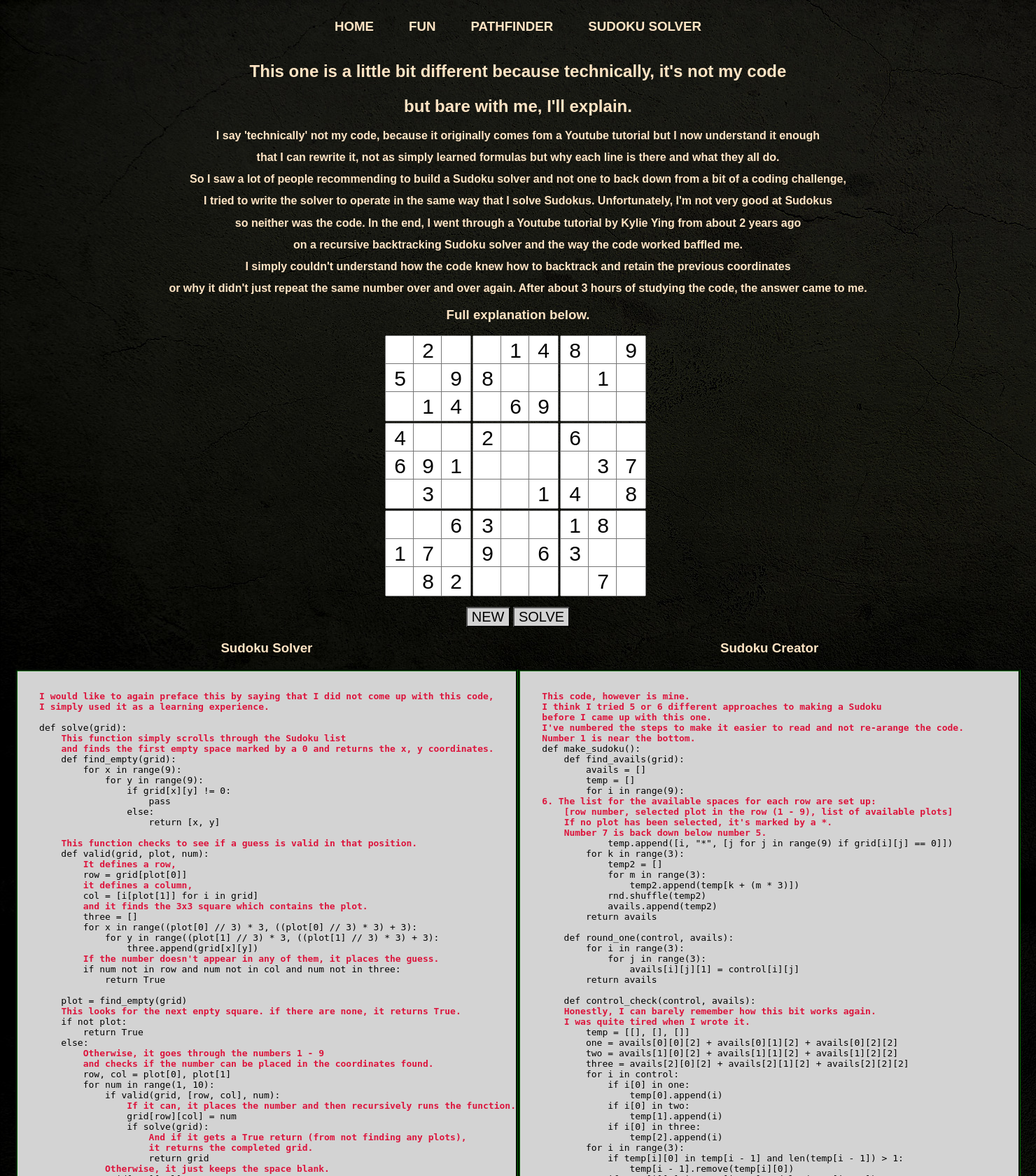
After one commit to Mediocrates78/PythonCVwebsite, a Django app: page /sudoku in a window 1480 px wide. The commit adds this page. Shown: the top 1680 px of the page at 70% size. Run offline with Django 4.2, Linux system fonts and the light colour scheme.

Commit message:
Sudoku page complete

```diff
--- a/main/static/css/style.css
+++ b/main/static/css/style.css
@@ -13,6 +13,7 @@ h1 {
 
 h2 {
     color: bisque;
+    line-height: 30px;
 }
 
 h3 {
@@ -47,6 +48,10 @@ a {
 
 .nav_path {
     grid-column: 3;
+}
+
+.nav_sudoku {
+    grid-column: 4;
 }
 
 .home_table_wrapper {
@@ -211,3 +216,19 @@ div[name=display_code] {
     height: 30px;
     width: 30px;
 }
+
+.sud_wrapper {
+    width: 380px;
+    margin-left: auto;
+    margin-right: auto;
+    display: grid;
+    grid-template-columns: 40px 40px 45px 40px 40px 45px 40px 40px 40px;
+    grid-template-rows: 40px 40px 45px 40px 40px 45px 40px 40px 40px;
+}
+
+.sud_plot {
+    height: 37px;
+    width: 35px;
+    font-size: 30px;
+    text-align: center;
+}
--- /dev/null
+++ b/main/static/js/sudoku.js
@@ -0,0 +1,45 @@
+let container = document.querySelector(".sud_wrapper")
+
+buildGrid()
+
+function buildGrid() {
+
+    for (let x = 0; x < 9; x++) {
+        for (let y = 0; y < 9; y++) {
+            if (unsolved[x][y] == 0) {
+                unsolved[x][y] = ""
+            }
+            let plotId = x.toString() + y.toString()
+            const plot = document.createElement('input')
+            plot.setAttribute('class', 'sud_plot')
+            plot.setAttribute('value', unsolved[x][y])
+            plot.setAttribute('id', plotId)
+            plot.setAttribute('maxlength', 1)
+            plot.addEventListener('keyup', numFilter)
+            plot.style.gridColumn = x + 1
+            plot.style.gridRow = y + 1
+            container.append(plot)
+        }
+    }
+}
+
+function numFilter() {
+    let entered = this.value
+    const nums = ['1', '2', '3', '4', '5', '6', '7', '8', '9']
+    if (nums.includes(entered)) {
+        pass
+    } else {
+        this.value = ""
+    }
+}
+
+const btn = document.getElementById("solve");
+btn.addEventListener('click', function onClick() {
+    for (let x = 0; x < 9; x++) {
+        for (let y = 0; y < 9; y++) {
+            const plotId = x.toString() + y.toString()
+            let plot = document.getElementById(plotId)
+            plot.setAttribute('value', solved[x][y])
+        }
+    }
+})
--- a/main/templates/main/lowest.html
+++ b/main/templates/main/lowest.html
@@ -5,7 +5,7 @@
 {% block content %}
 
 <div class="coding_body">
-    <h2>
+    <h2 style="font-kerning: 100px;">
         Here is a completely unneccessary method to find the lowest number in a list of numbers.
         <br>
         Don't worry, I would never use code like this except as an excercise or a joke.
--- a/main/templates/main/navbar.html
+++ b/main/templates/main/navbar.html
@@ -6,6 +6,10 @@
         <a href="/fun"><h3>FUN</h3></a>
     </div>
     <div class="nav_path">
-        <a href="/path"><h3>Pathfinder</h3></a>
+        <a href="/path"><h3>PATHFINDER</h3></a>
     </div>
+    <div class="nav_sudoku">
+        <a href="/sudoku"><h3>SUDOKU SOLVER</h3></a>
+    </div>
+
 </div>
--- a/main/templates/main/path.html
+++ b/main/templates/main/path.html
@@ -246,6 +246,6 @@
     </div>
 </div>
 
-<script src="{%  static 'js/pathfinder.js' %}"></script>
+<script src="{% static 'js/pathfinder.js' %}"></script>
 
 {% endblock %}
--- /dev/null
+++ b/main/templates/main/sudoku.html
@@ -0,0 +1,240 @@
+{% extends 'main/base.html' %}
+
+{% load static %}
+
+{% block content %}
+
+<h2>This one is a little bit different because technically, it's not my code</h2>
+<h2>but bare with me, I'll explain. </h2>
+<h4>I say 'technically' not my code, because it originally comes fom a Youtube tutorial but I now understand it enough</h4>
+<h4>that I can rewrite it, not as simply learned formulas but why each line is there and what they all do.</h4>
+<h4>So I saw a lot of people recommending to build a Sudoku solver and not one to back down from a bit of a coding challenge,</h4>
+<h4>I tried to write the solver to operate in the same way that I solve Sudokus. Unfortunately, I'm not very good at Sudokus</h4>
+<h4>so neither was the code. In the end, I went through a Youtube tutorial by Kylie Ying from about 2 years ago</h4>
+<h4>on a recursive backtracking Sudoku solver and the way the code worked baffled me.</h4>
+<h4>I simply couldn't understand how the code knew how to backtrack and retain the previous coordinates</h4>
+<h4>or why it didn't just repeat the same number over and over again. After about 3 hours of studying the code, the answer came to me.</h4>
+<h3>Full explanation below.</h3>
+
+<div id="grid">
+    <div class="sud_wrapper"></div>
+</div>
+<br>
+
+<form action="/sudoku" method="GET">
+    <input class="lowest_number_submit" type="submit" id="new" value="NEW">
+    <input class="lowest_number_submit" type="button" id="solve" value="SOLVE">
+</form>
+
+<div class="coding_body">
+    <div class="code_display_wrapper">
+    <div class="lowest_output_label"><h3>Sudoku Solver</h3></div>
+    <div class="python" name="path_in_python">
+        <pre><code>
+    <strong style="color: crimson;">I would like to again preface this by saying that I did not come up with this code,</strong>
+    <strong style="color: crimson;">I simply used it as a learning experience.</strong>
+
+    def solve(grid):
+        <strong style="color: crimson;">This function simply scrolls through the Sudoku list</strong>
+        <strong style="color: crimson;">and finds the first empty space marked by a 0 and returns the x, y coordinates.</strong>
+        def find_empty(grid):
+            for x in range(9):
+                for y in range(9):
+                    if grid[x][y] != 0:
+                        pass
+                    else:
+                        return [x, y]
+
+        <strong style="color: crimson;">This function checks to see if a guess is valid in that position.</strong>
+        def valid(grid, plot, num):
+            <strong style="color: crimson;">It defines a row,</strong>
+            row = grid[plot[0]]
+            <strong style="color: crimson;">it defines a column,</strong>
+            col = [i[plot[1]] for i in grid]
+            <strong style="color: crimson;">and it finds the 3x3 square which contains the plot.</strong>
+            three = []
+            for x in range((plot[0] // 3) * 3, ((plot[0] // 3) * 3) + 3):
+                for y in range((plot[1] // 3) * 3, ((plot[1] // 3) * 3) + 3):
+                    three.append(grid[x][y])
+            <strong style="color: crimson;">If the number doesn't appear in any of them, it places the guess.</strong>
+            if num not in row and num not in col and num not in three:
+                return True
+
+        plot = find_empty(grid)
+        <strong style="color: crimson;">This looks for the next enpty square. if there are none, it returns True.</strong>
+        if not plot:
+            return True
+        else:
+            <strong style="color: crimson;">Otherwise, it goes through the numbers 1 - 9</strong>
+            <strong style="color: crimson;">and checks if the number can be placed in the coordinates found.</strong>
+            row, col = plot[0], plot[1]
+            for num in range(1, 10):
+                if valid(grid, [row, col], num):
+                    <strong style="color: crimson;">If it can, it places the number and then recursively runs the function.</strong>
+                    grid[row][col] = num
+                    if solve(grid):
+                        <strong style="color: crimson;">And if it gets a True return (from not finding any plots),</strong>
+                        <strong style="color: crimson;">it returns the completed grid.</strong>
+                        return grid
+                <strong style="color: crimson;">Otherwise, it just keeps the space blank.</strong>
+                grid[row][col] = 0
+            return False
+            <strong style="color: crimson;">So here's the tricky bit. As long as it repeats the recursive function calls,</strong>
+            <strong style="color: crimson;">It moves up in the stack, leaving the previous stack level in a sort of stasis.</strong>
+            <strong style="color: crimson;">If the number can't be placed in a plot,</strong>
+            <strong style="color: crimson;">it recieved a False return on the 'if solve(grid)'.</strong>
+            <strong style="color: crimson;">If that happens, then it moves back down to the previous stack level</strong>
+            <strong style="color: crimson;">and picks up exactly where it left off.</strong>
+            <strong style="color: crimson;">So for example if the 'for num in range(1, 10):' was up to 4 when it moved up,</strong>
+            <strong style="color: crimson;">when it returns, it picks back up at 5, not repeating any numbers.</strong>
+            <strong style="color: crimson;">and as long as it moves up and down the stack like that,</strong>
+            <strong style="color: crimson;">it's free to try pretty much every possible combination, forcing the puzzle.</strong>
+
+        </code></pre>
+    </div>
+    <div class="lowest_code_label"><h3>Sudoku Creator</h3></div>
+    <div class="python" name="path_in_java">
+        <pre><code>
+    <strong style="color: crimson;">This code, however is mine.</strong>
+    <strong style="color: crimson;">I think I tried 5 or 6 different approaches to making a Sudoku</strong>
+    <strong style="color: crimson;">before I came up with this one.</strong>
+    <strong style="color: crimson;">I've numbered the steps to make it easier to read and not re-arange the code.</strong>
+    <strong style="color: crimson;">Number 1 is near the bottom.</strong>
+    def make_sudoku():
+        def find_avails(grid):
+            avails = []
+            temp = []
+            for i in range(9):
+    <strong style="color: crimson;">6. The list for the available spaces for each row are set up:</strong>
+        <strong style="color: crimson;">[row number, selected plot in the row (1 - 9), list of available plots]</strong>
+        <strong style="color: crimson;">If no plot has been selected, it's marked by a *.</strong>
+        <strong style="color: crimson;">Number 7 is back down below number 5.</strong>
+                temp.append([i, "*", [j for j in range(9) if grid[i][j] == 0]])
+            for k in range(3):
+                temp2 = []
+                for m in range(3):
+                    temp2.append(temp[k + (m * 3)])
+                rnd.shuffle(temp2)
+                avails.append(temp2)
+            return avails
+
+        def round_one(control, avails):
+            for i in range(3):
+                for j in range(3):
+                    avails[i][j][1] = control[i][j]
+            return avails
+
+        def control_check(control, avails):
+        <strong style="color: crimson;">Honestly, I can barely remember how this bit works again.</strong>
+        <strong style="color: crimson;">I was quite tired when I wrote it.</strong>
+            temp = [[], [], []]
+            one = avails[0][0][2] + avails[0][1][2] + avails[0][2][2]
+            two = avails[1][0][2] + avails[1][1][2] + avails[1][2][2]
+            three = avails[2][0][2] + avails[2][1][2] + avails[2][2][2]
+            for i in control:
+                if i[0] in one:
+                    temp[0].append(i)
+                if i[0] in two:
+                    temp[1].append(i)
+                if i[0] in three:
+                    temp[2].append(i)
+            for i in range(3):
+                if temp[i][0] in temp[i - 1] and len(temp[i - 1]) > 1:
+                    temp[i - 1].remove(temp[i][0])
+                if temp[i][0] in temp[i - 2] and len(temp[i - 2]) > 1:
+                    temp[i - 2].remove(temp[i][0])
+
+            return [temp[0][0], temp[1][0], temp[2][0]]
+
+        def get_plots(control, avails, num):
+    <strong style="color: crimson;">5. Control Check is a safety precaution. As the board fills more and more,</strong>
+        <strong style="color: crimson;">the chances get higher that a randomly selected third won't have any free spaces.</strong>
+        <strong style="color: crimson;">So it goes through the available spaces list and makes sure there is at least</strong>
+        <strong style="color: crimson;">one free space in the randomly selected third.</strong>
+        <strong style="color: crimson;">If there isn't it rearanges them so that there are.</strong>
+        <strong style="color: crimson;">Number 6 is up in 'find_avails()' at the top.</strong>
+            control = control_check(control, avails)
+            for i in range(3):
+                for j in range(3):
+    <strong style="color: crimson;">7. It then goes through row by row, for each set of 3 rows</strong>
+        <strong style="color: crimson;">placing the current number (1, 2, 3, etc) in a random third.</strong>
+        <strong style="color: crimson;">Once it's done the first third, it reloads and reshuffles the control.</strong>
+        <strong style="color: crimson;">As it goes, it removes that spot from control, ensuring that no subsequent numbers</strong>
+        <strong style="color: crimson;">can be placed in that column. That way, I can be sure that each number</strong>
+        <strong style="color: crimson;">is places only once per row, once per column and once per 3x3 square.</strong>
+        <strong style="color: crimson;">So essentially, it places each number 9 times before moving on to the next number.</strong>
+        <strong style="color: crimson;">Number 8 is in 'unsolved()', next function down.</strong>
+                    while avails[i][j][1] == "*":
+                        if control[0][0] in avails[i][j][2]:
+                            avails[i][j][1] = control[0][0]
+                            del control[0][0]
+                            if len(control[0]) == 0:
+                                del control[0]
+                        elif control[0][0] not in avails[i][j][2] and len(control[0]) != 1:
+                            control[0].append(control[0].pop(0))
+                        else:
+                            if control[0][0] in avails[i][j - 1][2]:
+                                control[0].append(avails[i][j - 1][1])
+                                avails[i][j - 1][1] = control[0][0]
+                                del control[0][0]
+                            elif control[0][0] in avails[i][j - 2][2]:
+                                control[0].append(avails[i][j - 2][1])
+                                avails[i][j - 2][1] = control[0][0]
+                                del control[0][0]
+            return avails
+
+        def unsolved(grid):
+    <strong style="color: crimson;">8. Once the grid has been filled, It generates a new empty grid</strong>
+        <strong style="color: crimson;">and copies 25 random numbers into the new grid in the correct spaces</strong>
+        <strong style="color: crimson;">giving me the option to export a complete grid or one with only 25 shown numbers.</strong>
+        <strong style="color: crimson;">25 was a purely arbitrary number. It proves for an extremely easy Sudoku</strong>
+        <strong style="color: crimson;">but as this is purely an example, that's fine.</strong>
+            new_grid = [[0 for i in range(9)] for j in range(9)]
+            plots = []
+            while len(plots) < 25:
+                for i in range(25):
+                    x = rnd.randint(0, 8)
+                    y = rnd.randint(0, 8)
+                    if [x, y] in plots:
+                        pass
+                    else:
+                        plots.append([x, y])
+            for i in plots:
+                new_grid[i[0]][i[1]] = grid[i[0]][i[1]]
+
+            return new_grid
+
+    <strong style="color: crimson;">1. I start by creating an empty 9x9 grid.</strong>
+        grid = [[0 for i in range(9)] for j in range(9)]
+    <strong style="color: crimson;">2. I then run the entire code for each number.</strong>
+        <strong style="color: crimson;">I use control here to divide the list of 9 into 3s.</strong>
+        for num in range(1, 10):
+            control = [[0, 1, 2], [3, 4, 5], [6, 7, 8]]
+            rnd.shuffle(control)
+    <strong style="color: crimson;">3. For each number, I generate a grid of all free spaces.</strong>
+            avails = find_avails(grid)
+    <strong style="color: crimson;">4. If the number is 1, all spaces are free so this just starts things off.</strong>
+        <strong style="color: crimson;">Number 5 is under 'get_plots()'</strong>
+            if num == 1:
+                avails = round_one(control, avails)
+            else:
+                avails = get_plots(control, avails, num)
+
+            for i in avails:
+                for j in i:
+                    grid[j[0]][j[1]] = num
+        unsolv = unsolved(grid)
+
+        return unsolv
+        </code></pre>
+    </div>
+</div>
+</div>
+<script>
+    unsolved = {{grid}}
+    solved = {{solved}}
+</script>
+
+<script src="{% static 'js/sudoku.js' %}"></script>
+
+{% endblock %}
--- a/main/urls.py
+++ b/main/urls.py
@@ -7,4 +7,5 @@ urlpatterns = [
     path('lowest', views.lowest, name='LOWEST'),
     path('encoder', views.encoder, name='ENCODER'),
     path('path', views.path, name='PATH'),
+    path('sudoku', views.sudoku, name="SUDOKU"),
 ]
--- a/main/views.py
+++ b/main/views.py
@@ -51,3 +51,22 @@ def path(request):
     butts = [i for i in range(20)]
     context = {'butts': butts}
     return render(request, 'main/path.html', context)
+
+def sudoku(request):
+    grid = make_sudoku()
+
+    grid2 = []
+    for x in grid:
+        temp = []
+        for y in x:
+            temp.append(y)
+        grid2.append(temp)
+
+    solved = solve(grid2)
+
+    context = {
+        'grid': grid,
+        'solved': solved
+        }
+    print(request.POST)
+    return render(request, 'main/sudoku.html', context)
```
Also changed, not shown: main/functions.py (+130 -0 lines), main/static/images/main_bg.jpg.
